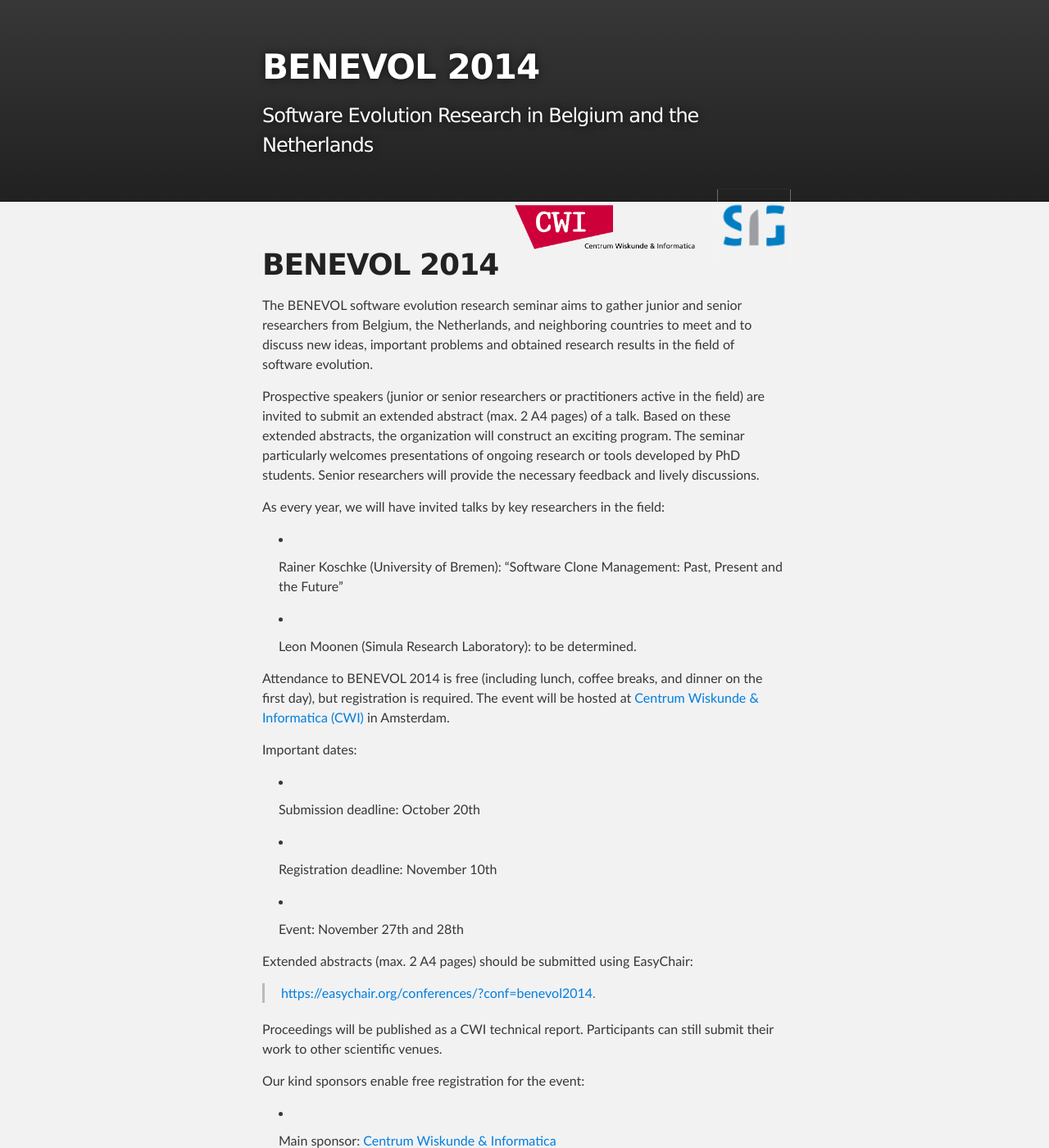
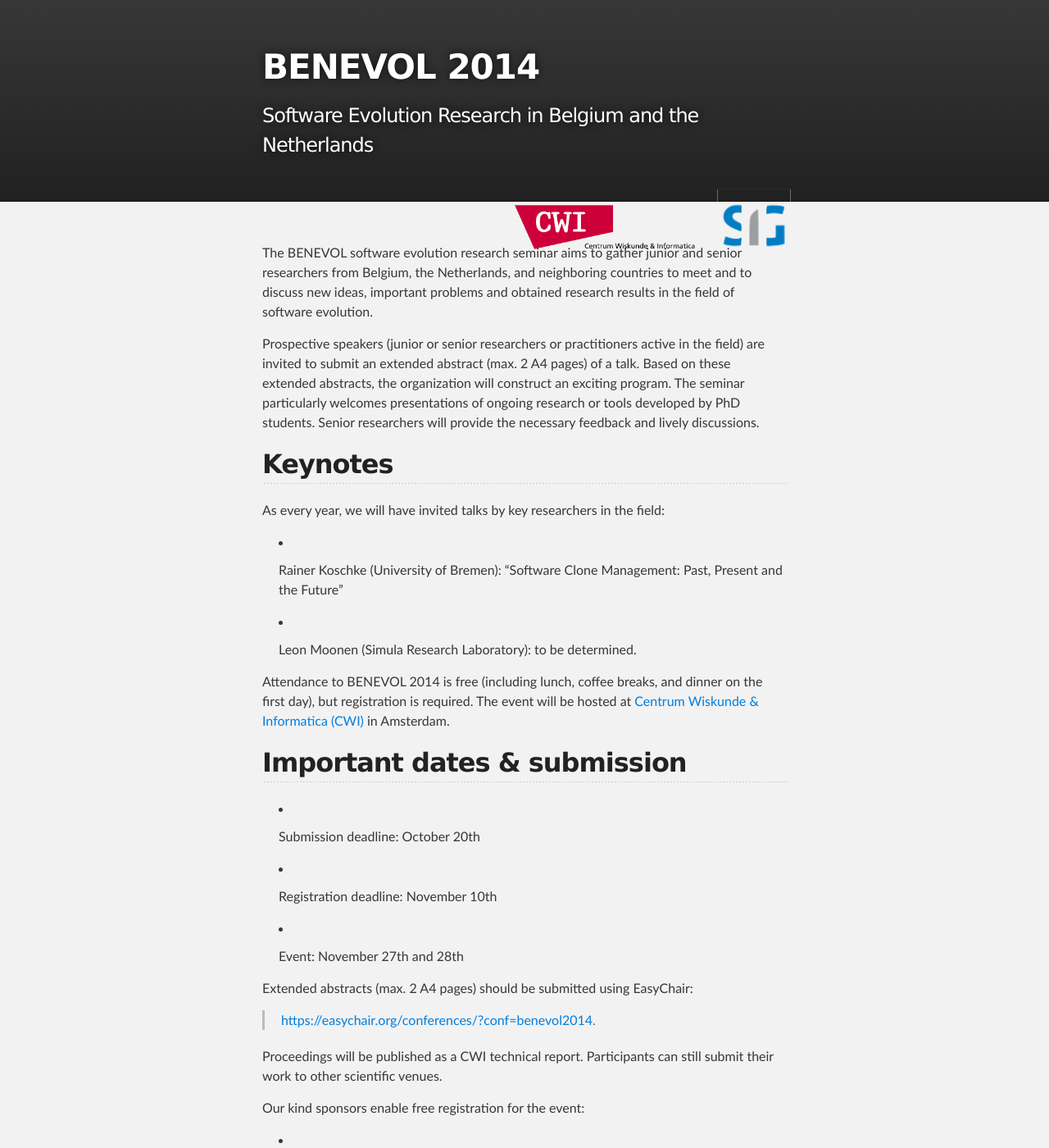
Before and after one commit to benevol/website, a Jekyll site: the page built from index.md, in a window 1280 px wide and 1400 px high. Shown: the whole window at 82% size. Built offline with Jekyll 4.4.1, drawn with Linux system fonts in a browser that asks for light colours; Markdown is read by kramdown in place of the engine named in the settings.

Commit message:
Headings.

```diff
--- a/index.md
+++ b/index.md
@@ -3,9 +3,6 @@ layout: default
 title: Welcome
 published: true
 ---
-
-
-# BENEVOL 2014
 
 
 The BENEVOL software evolution research seminar aims to gather junior
@@ -22,9 +19,12 @@ developed by PhD students. Senior researchers will provide the
 necessary feedback and lively discussions.
 
 
+
+## Keynotes
+
 As every year, we will have invited talks by key researchers in the field:
 
-- Rainer Koschke (University of Bremen): “Software Clone  Management: Past, Present and the Future”
+- Rainer Koschke (University of Bremen): “Software Clone Management: Past, Present and the Future”
 
 - Leon Moonen (Simula Research Laboratory): to be determined.
 
@@ -33,7 +33,8 @@ Attendance to BENEVOL 2014 is free (including lunch, coffee breaks, and
 dinner on the first day), but registration is required. The event will be hosted at
 [Centrum Wiskunde & Informatica (CWI)](http://www.cwi.nl) in Amsterdam.
 
-Important dates:
+
+## Important dates & submission
 
 - Submission deadline: October 20th
 
```
Also changed, not shown: other parts of index.md (+3 -0 lines).
